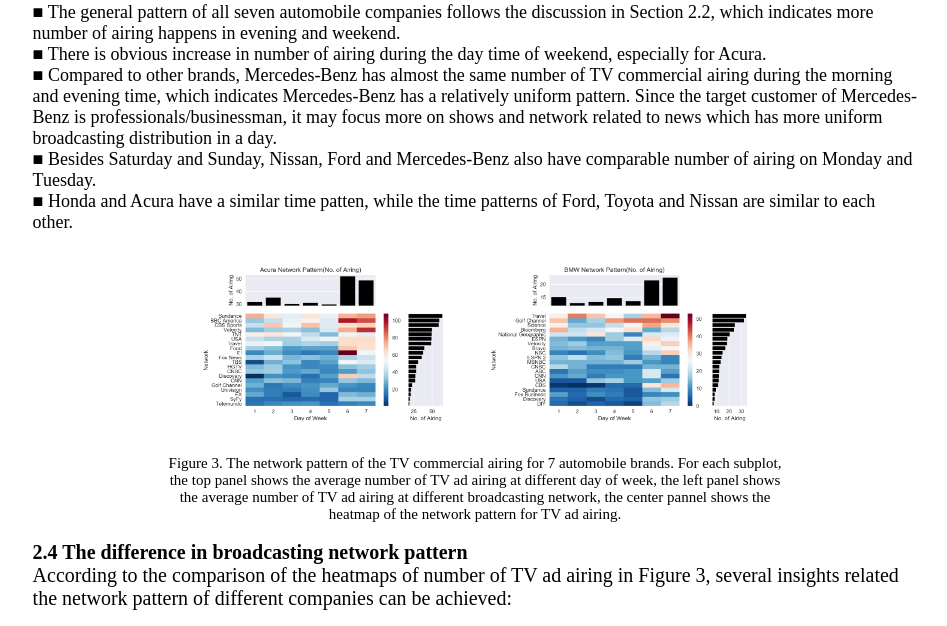
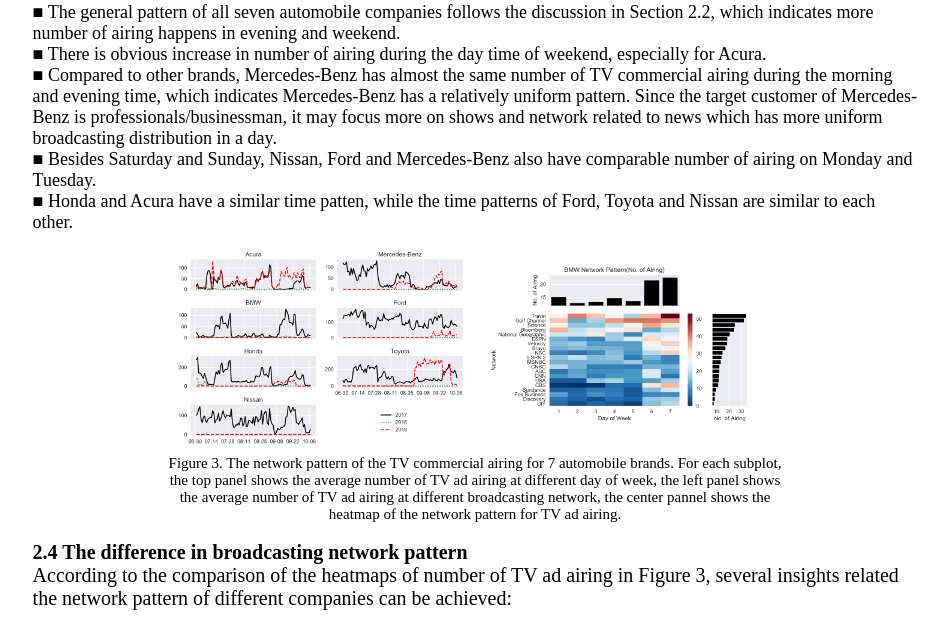
Before and after one commit to zyaj/tv-data-analysis, a Flask app: page /alphonso in a window 1280 px wide. Shown: the part 2145-2771 px from the top of the page, without its empty margins (165-1112 px from the left). Run offline with Flask 2, Linux system fonts and the light colour scheme; some libraries are stand-ins or nearby versions.

Commit message:
change figure name

```diff
--- a/templates/alphonso.html
+++ b/templates/alphonso.html
@@ -81,7 +81,7 @@
     <div>
       <br>
       <p class="imgbox">
-        <img src="{{ url_for('static',filename='Acura_Network_pattern.png')}}" height="200" width="300">
+        <img src="{{ url_for('static',filename='TV_ad_time_series.png')}}" height="200" width="300">
         <img src="{{ url_for('static',filename='BMW_Network_pattern.png')}}" height="200" width="300">
 
         <p class="imginfo">Figure 3. The network pattern of the TV commercial airing for 7 automobile brands. For each subplot, the top panel shows the average number of TV ad airing at different day of week, the left panel shows the average number of TV ad airing at different broadcasting network, the center pannel shows the heatmap of the network pattern for TV ad airing.</p>
```
